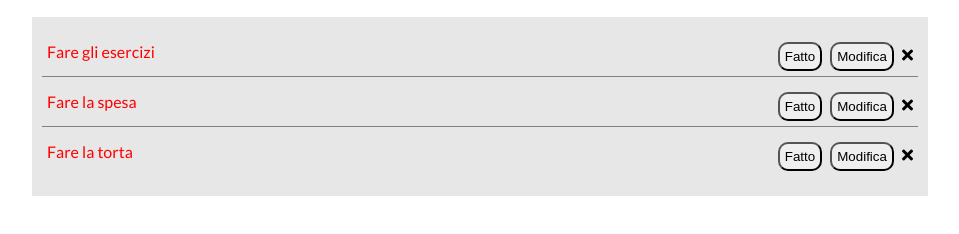
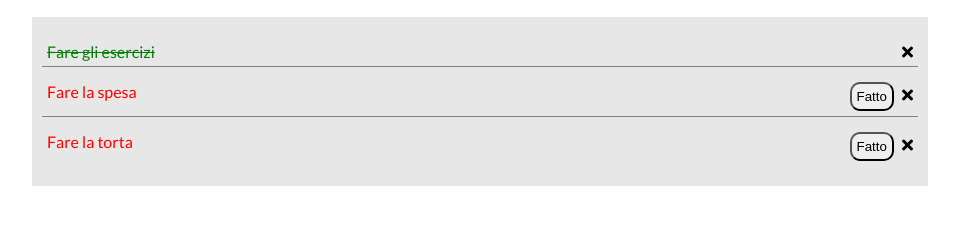
Before and after one commit to touros91/vue-todolist, a plain HTML site: page index.html in a window 1280 px wide. Shown: the part 140-374 px from the top of the page, without its empty margins (160-1119 px from the left). Drawn offline with nearby package versions, Linux system fonts and the light colour scheme.

Commit message:
Aggiunto v-if al bottone Fatto

```diff
--- a/index.html
+++ b/index.html
@@ -31,10 +31,9 @@
                 <div class="list-container">
                     <ul>
                         <li v-for="(todo, index) in todos" :key="index">
-                            <span :class='todos[index].status ? "done" : "not-done"'>{{todo.task}}</span>
+                            <span :class='todo.status ? "done" : "not-done"'>{{todo.task}}</span>
                             <div class="btnAndicons">
-                                <button @click="done(index)" id="fatto">Fatto</button>
-                                <button>Modifica</button>
+                                <button v-if="todo.status == false" @click="done(index)">Fatto</button>
                                 <i class="fas fa-times" @click="removeTodo(index)"></i>
                             </div>
                         </li>
--- a/js/main.js
+++ b/js/main.js
@@ -14,7 +14,7 @@ const app = new Vue(
             todos: [
                 {
                     task: "Fare gli esercizi",
-                    status: false
+                    status: true
                 },
                 {
                     task: "Fare la spesa",
```
